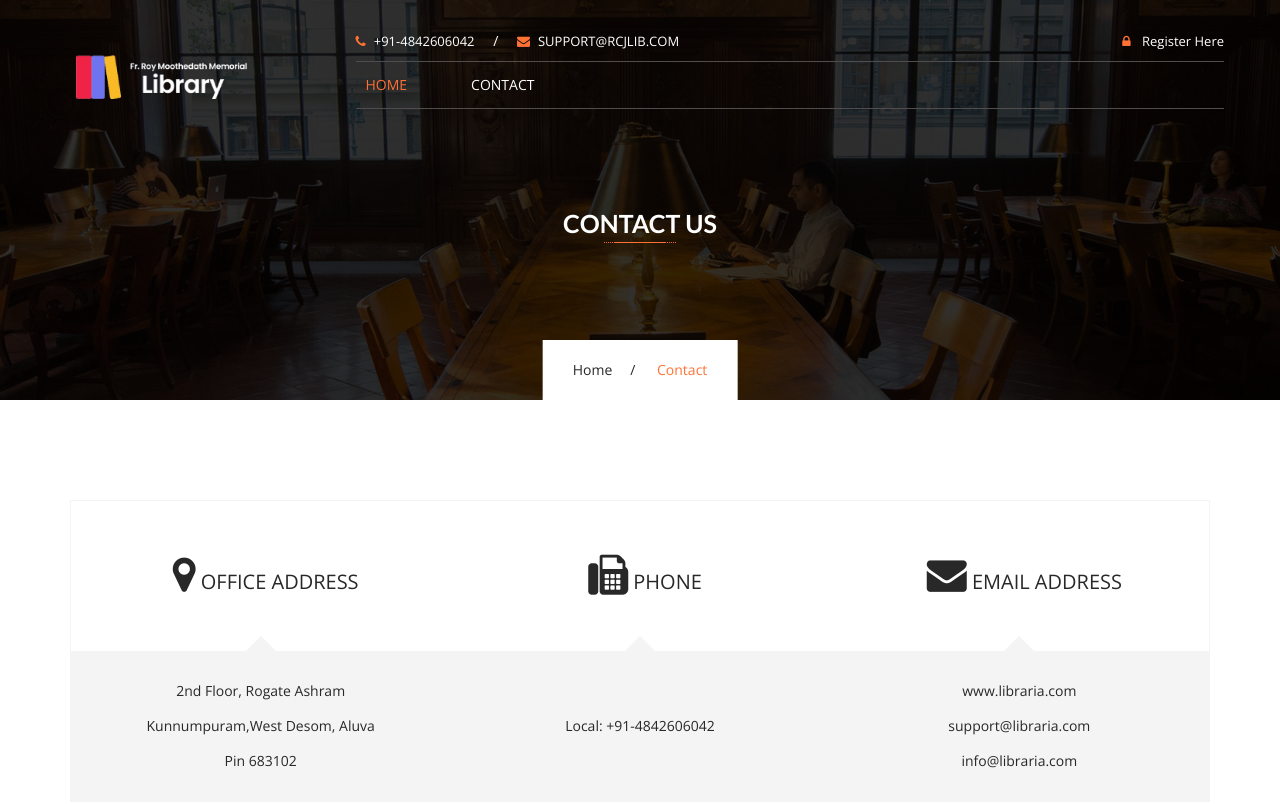
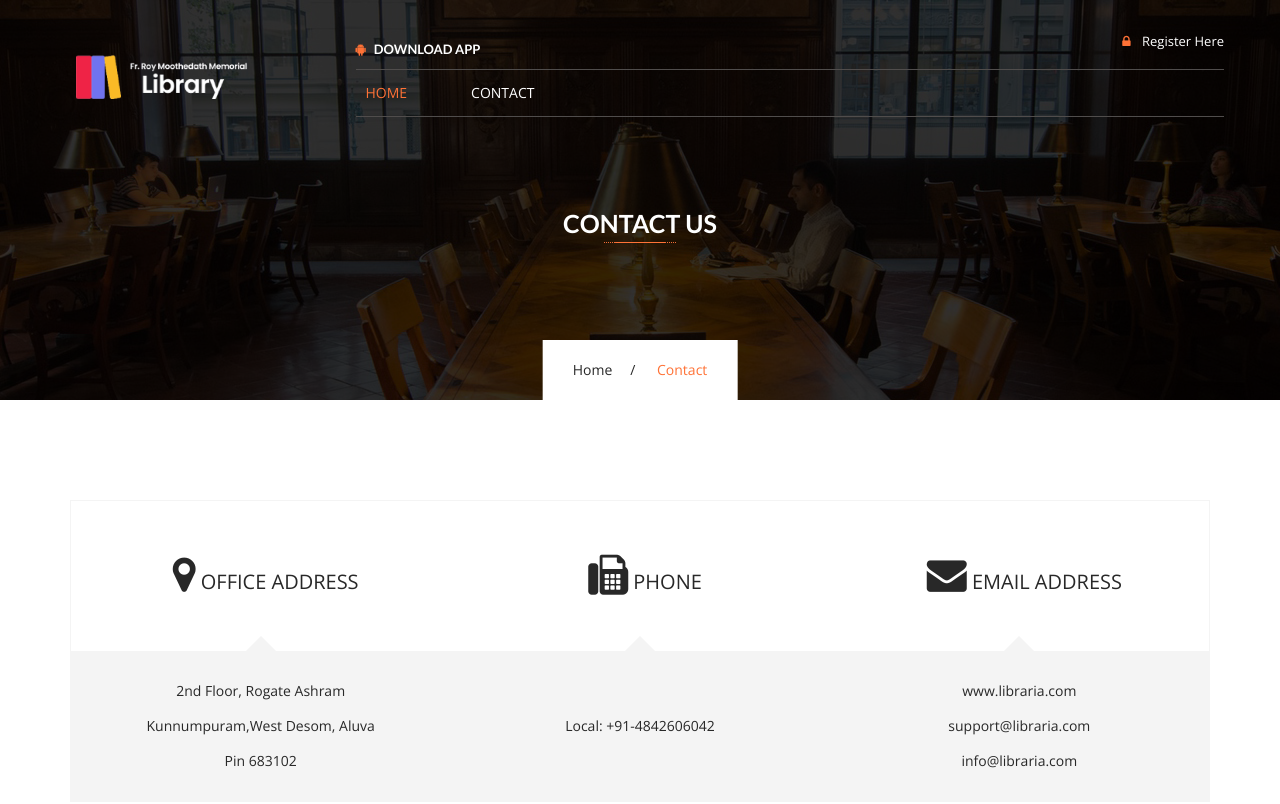
Before and after one commit to frroymemorial/Library, a plain HTML site: page contact.html in a window 1280 px wide. Shown: the top 804 px of the page. Drawn offline with nearby package versions, Linux system fonts and the light colour scheme; some packages are replaced by stand-ins of ours.

Commit message:
Download app

```diff
--- a/contact.html
+++ b/contact.html
@@ -60,9 +60,7 @@
                                     <div class="row">
                                         <div class="col-sm-6">
                                             <div class="topbar-info">
-                                                <a href="tel:+91-4842606042"><i class="fa fa-phone"></i>+91-4842606042</a>
-                                                <span>/</span>
-                                                <a href="mailto:support@libraria.com"><i class="fa fa-envelope"></i>support@Rcjlib.com</a>
+                                                <h2> <a href="https://upload.app/download/fr-roy-memorial-library/com.library.frroy/b50747cf737c90d22640bdb13e026cc40d7905c4e83f230896ca04e1b0ea91ce"><i class="fa fa-android"></i>Download App</h2></a>
                                             </div>
                                         </div>
                                         <div class="col-sm-6">
```
Also changed, not shown: index.html (+2 -3 lines).
